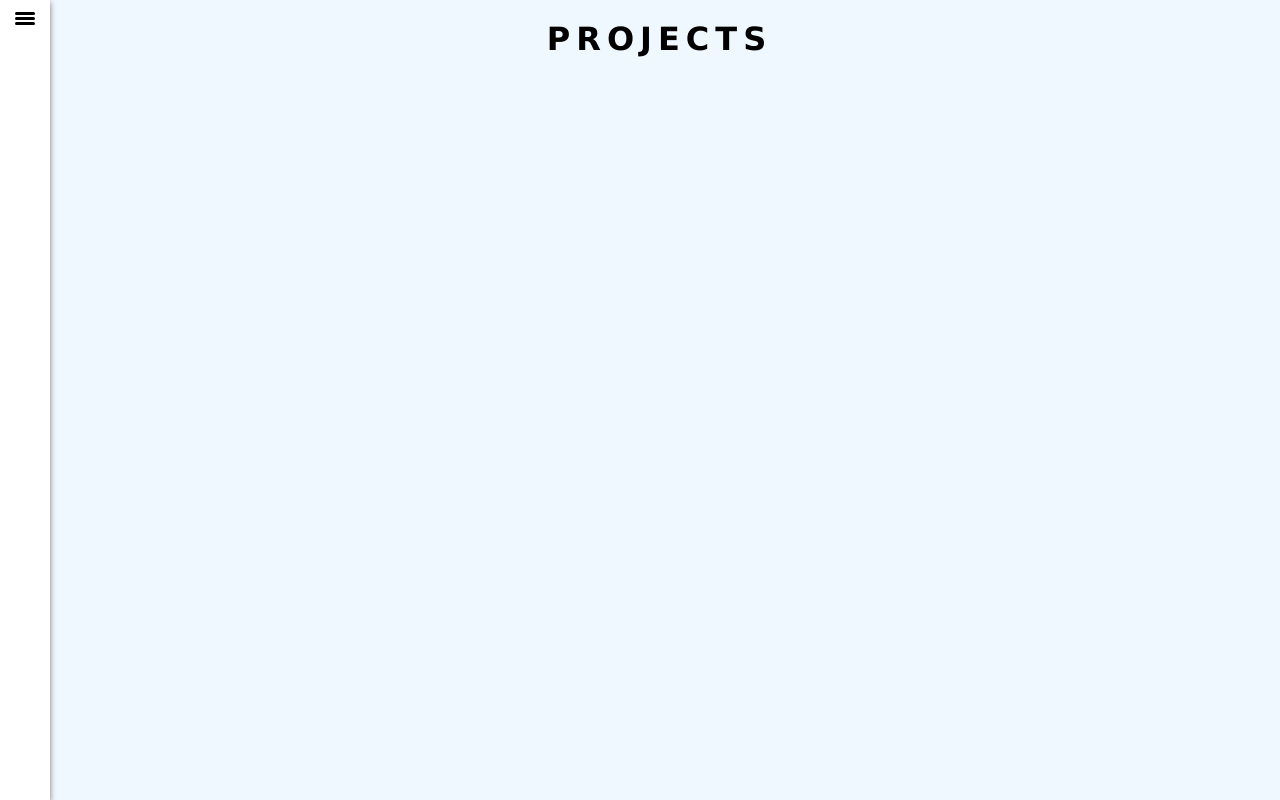
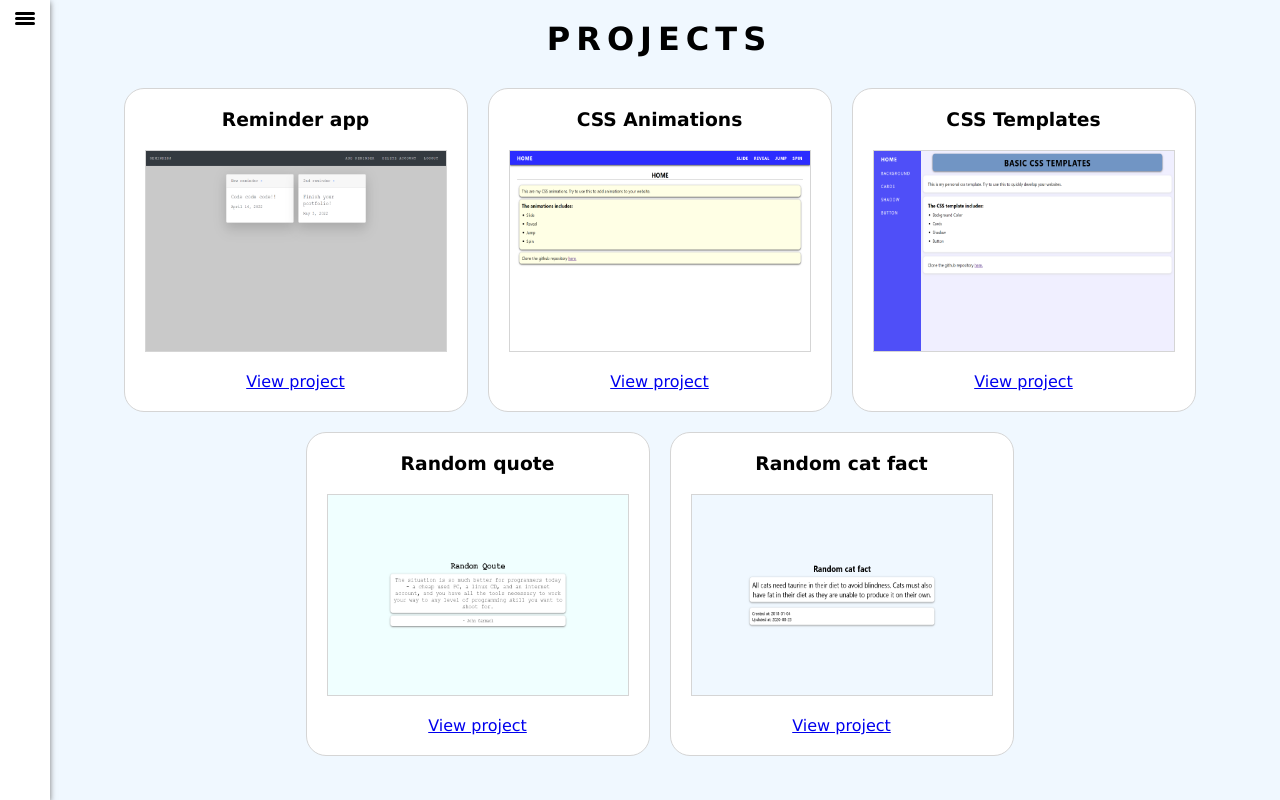
Before and after one commit to ErlJocson/my-portfolio, a React (Create React App) app: page /project in a window 1280 px wide. Built offline with nearby package versions, Linux system fonts and the light colour scheme.

Commit message:
created the project sections

```diff
--- a/src/components/sections/About.js
+++ b/src/components/sections/About.js
@@ -8,7 +8,7 @@ function About() {
       <Container>
         <Title>About me</Title>
         <AboutContainer>
-          <Image src={process.env.PUBLIC_URL + "/images/sss.png"} />
+          <Image src={process.env.PUBLIC_URL + "/images/sss.png"} alt="" />
           <Details>
             <div className="title">Erl Jerrald Jocson</div>
             <div className="short-summary">
--- a/src/components/sections/Education.js
+++ b/src/components/sections/Education.js
@@ -1,7 +1,7 @@
 import Container from "./components/Container";
 import Title from "./components/Title";
 import styled from "styled-components";
-import certificates from "./link/link";
+import certificates from "./link/cert";
 
 function Education() {
   return (
@@ -24,10 +24,10 @@ function Education() {
       <Container>
         <Title>Certification</Title>
         <SomeContainer>
-          {certificates.map((certificate) => (
-            <CertificateContainer>
+          {certificates.map((certificate, id) => (
+            <CertificateContainer key={id}>
               <h3>{certificate.courseTitle}</h3>
-              <img src={process.env.PUBLIC_URL + certificate.image} />
+              <img src={process.env.PUBLIC_URL + certificate.image} alt="" />
               <p>{certificate.school}</p>
             </CertificateContainer>
           ))}
--- a/src/components/sections/Project.js
+++ b/src/components/sections/Project.js
@@ -1,12 +1,52 @@
 import Container from "./components/Container";
 import Title from "./components/Title";
+import styled from "styled-components";
+import projects from "./link/project";
 
 function Project() {
   return (
     <Container>
       <Title>Projects</Title>
+      <SomeContainer>
+        {projects.map((project, id) => (
+          <ProjectContainer>
+            <h3>{project.project}</h3>
+            <img src={process.env.PUBLIC_URL + project.img} alt="" />
+            <a href={project.link}>View project</a>
+          </ProjectContainer>
+        ))}
+      </SomeContainer>
     </Container>
   );
 }
 
 export default Project;
+
+const SomeContainer = styled.div`
+  display: flex;
+  flex-wrap: wrap;
+  justify-content: center;
+  margin-top: 20px;
+`;
+
+const ProjectContainer = styled.div`
+  display: flex;
+  flex-direction: column;
+  text-align: center;
+  margin: 10px;
+  padding: 20px;
+  border-radius: 20px;
+  background-color: white;
+  cursor: pointer;
+  border: 1px solid rgb(213, 213, 213);
+  &:hover {
+    box-shadow: 0 2px 6px rgb(118, 118, 118);
+  }
+
+  img {
+    width: 300px;
+    height: 200px;
+    margin: 20px 0;
+    border: 1px solid rgb(213, 213, 213);
+  }
+`;
--- /dev/null
+++ b/src/components/sections/link/project.js
@@ -0,0 +1,29 @@
+const projects = [
+  {
+    project: "Reminder app",
+    img: "/images/images/reminder-app.png",
+    link: "https://reminder12.herokuapp.com/",
+  },
+  {
+    project: "CSS Animations",
+    img: "/images/images/css-animations.png",
+    link: "https://erljocson.github.io/css-animations/",
+  },
+  {
+    project: "CSS Templates",
+    img: "/images/images/css-template.png",
+    link: "https://erljocson.github.io/css-template/",
+  },
+  {
+    project: "Random quote",
+    img: "/images/images/random-quote.png",
+    link: "https://erljocson.github.io/quote-website/",
+  },
+  {
+    project: "Random cat fact",
+    img: "/images/images/cat-fact.png",
+    link: "https://erljocson.github.io/random-cat-facts/",
+  },
+];
+
+export default projects;
```
Also changed, not shown: src/components/sections/components/Modal.js (added, +21 -0 lines), src/components/sections/link/cert.js (renamed from src/components/sections/link/link.js).
